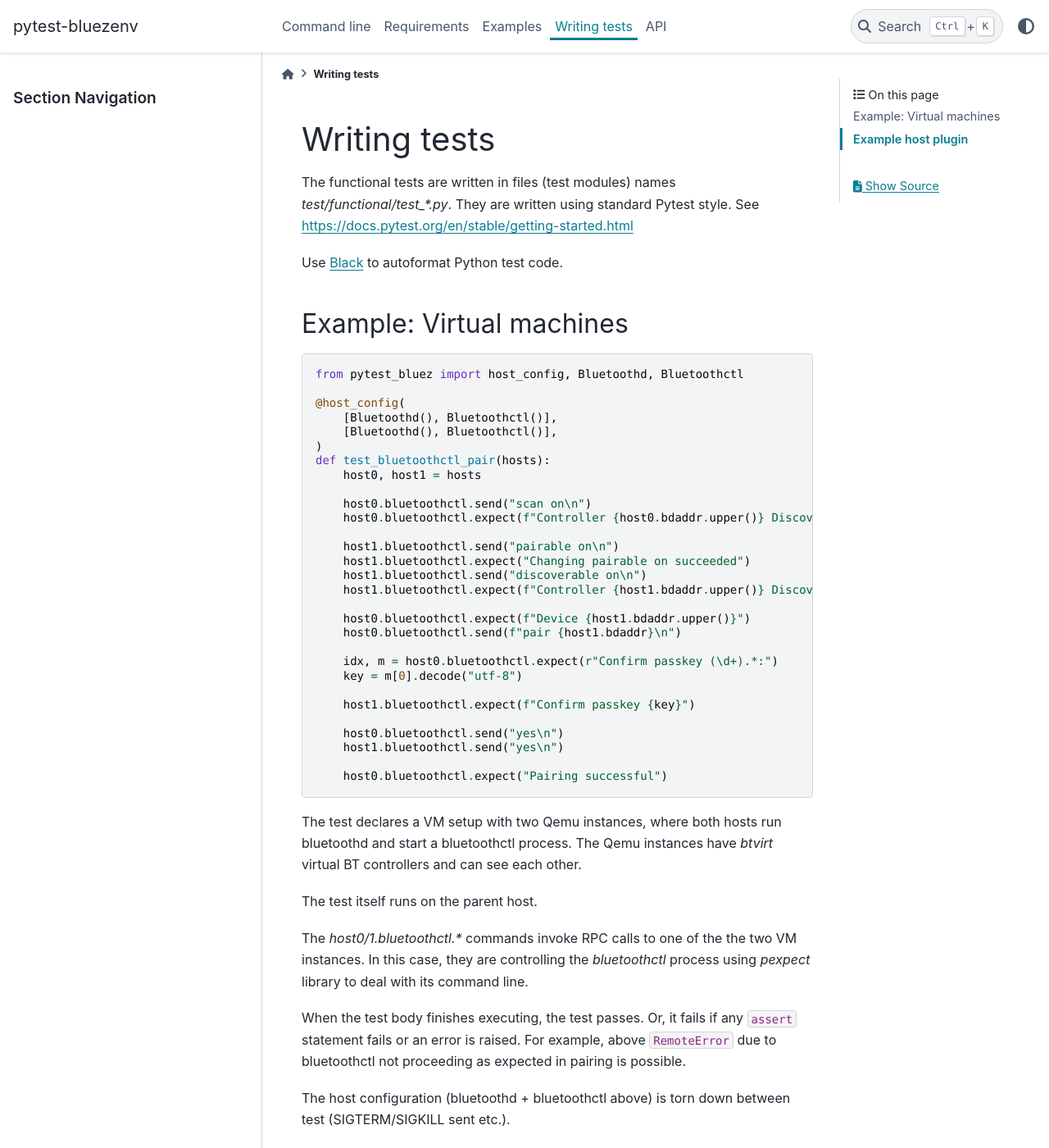
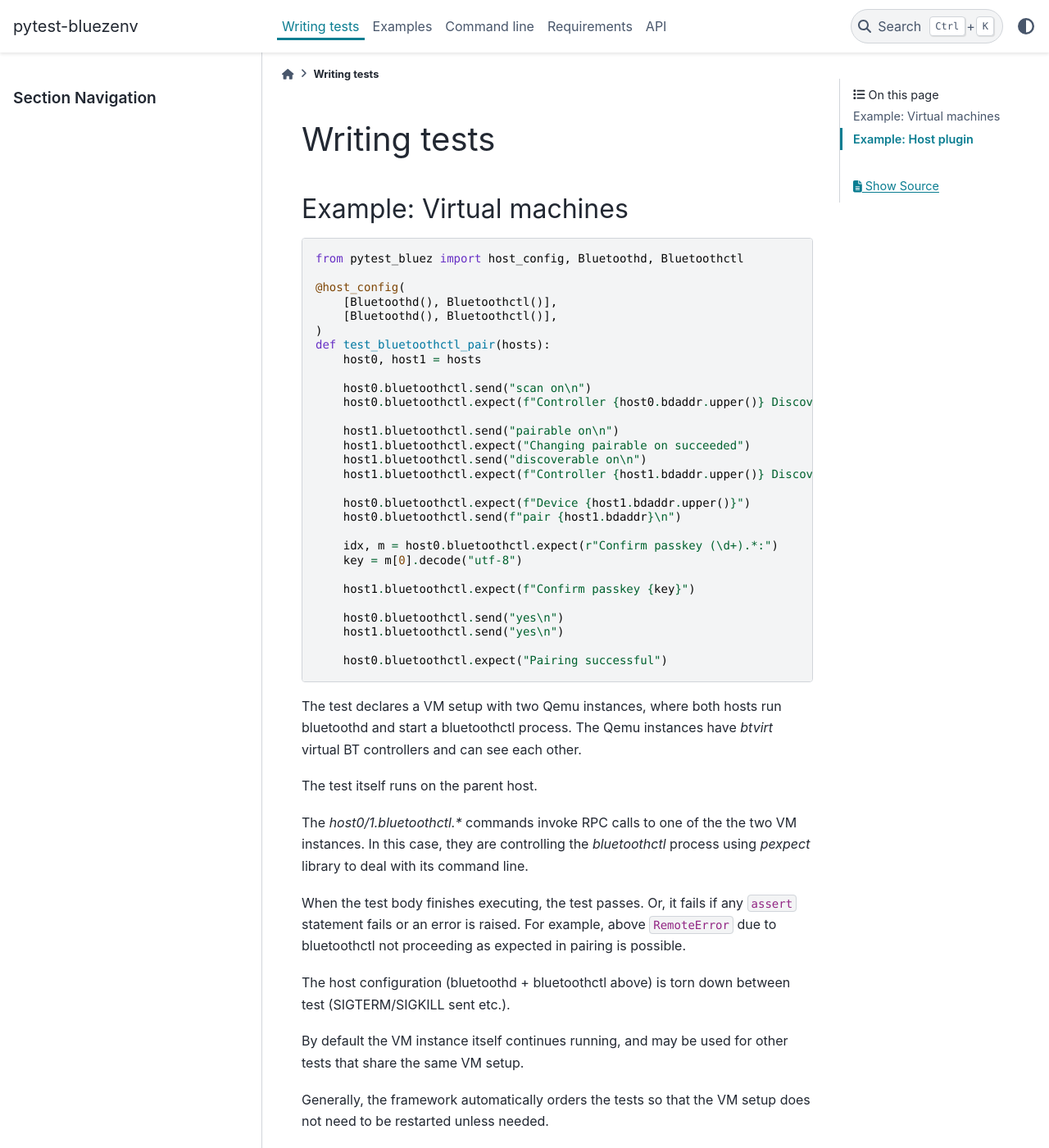
Before and after one commit to pv/pytest-bluezenv, a Sphinx documentation site: the page built from doc/writing_tests.rst, in a window 1280 px wide and 1400 px high. Shown: the whole window at 82% size. Built offline with Sphinx 7.4.7 and the PyData theme 0.15.4, drawn with Linux system fonts in a browser that asks for light colours; some of the changed text lies outside the part shown.

Commit message:
doc: fix some leftovers

```diff
--- a/doc/index.rst
+++ b/doc/index.rst
@@ -13,8 +13,8 @@ connected by real or virtual controllers.
    :maxdepth: 2
    :caption: Contents:
 
+   writing_tests
+   examples
    options
    requirements
-   examples
-   writing_tests
    api
--- a/doc/writing_tests.rst
+++ b/doc/writing_tests.rst
@@ -1,12 +1,5 @@
 Writing tests
 =============
-
-The functional tests are written in files (test modules) names
-`test/functional/test_*.py`.  They are written using standard Pytest
-style.  See https://docs.pytest.org/en/stable/getting-started.html
-
-Use `Black <https://black.readthedocs.io/en/stable/>`__ to autoformat
-Python test code.
 
 Example: Virtual machines
 -------------------------
```
Also changed, not shown: other parts of doc/writing_tests.rst (+3 -3 lines).
